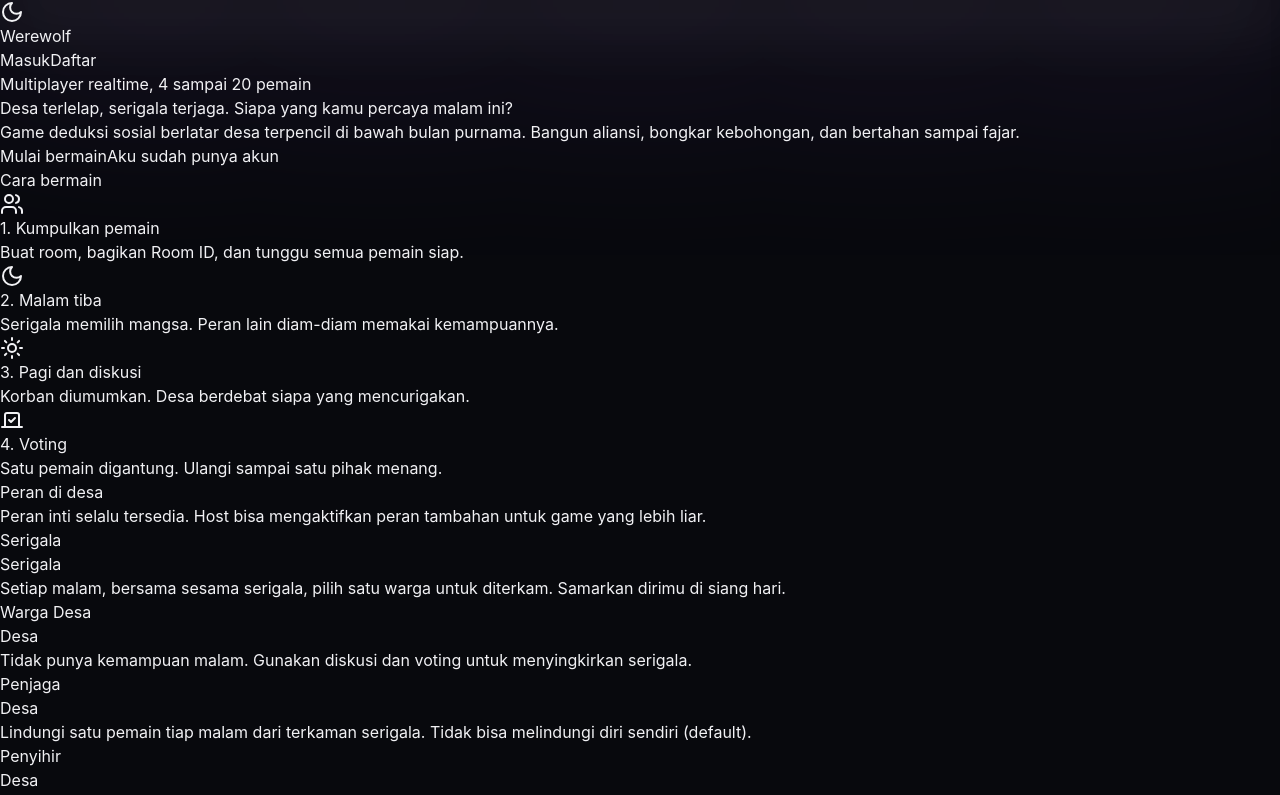
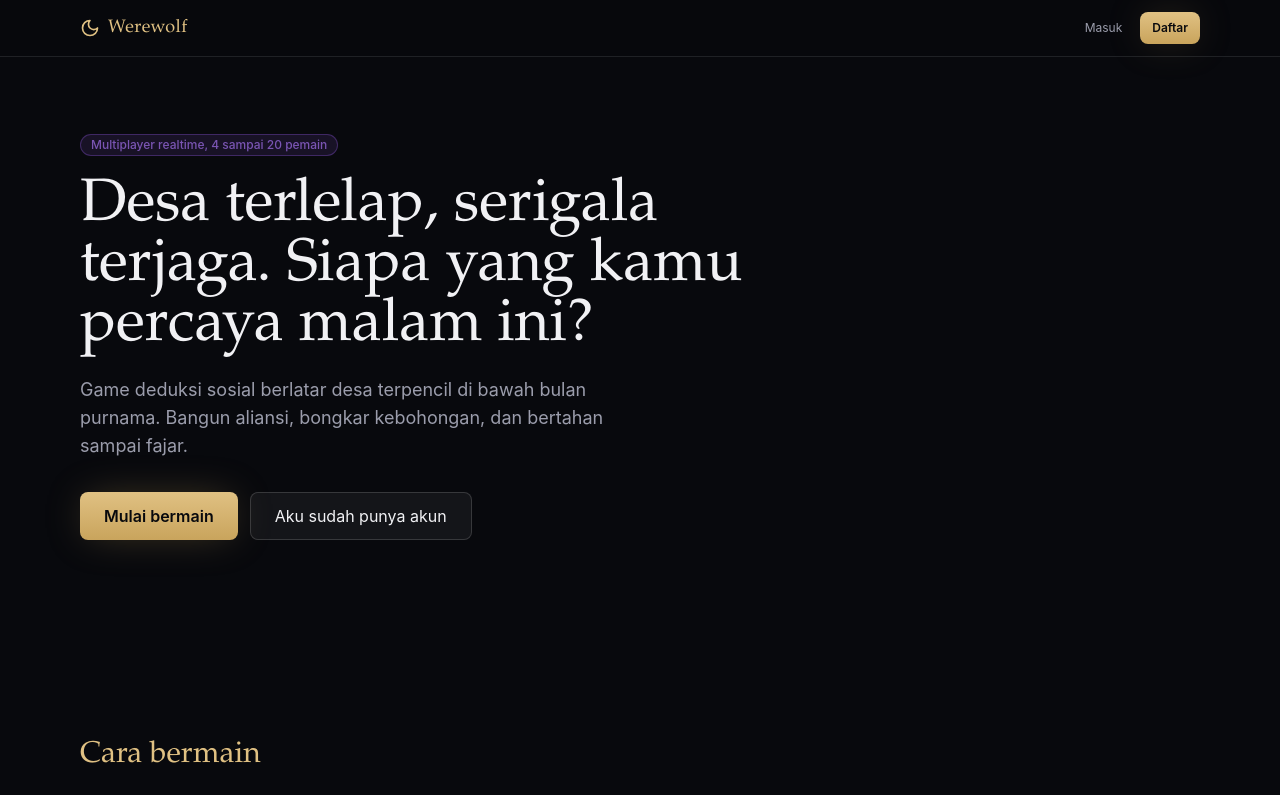
Before and after one commit to dapss-git/Ww, a Next.js app: page / in a window 1280 px wide. Shown: the top 795 px of the page. Built offline with nearby package versions, Linux system fonts and the light colour scheme; no server answers; the database is empty.

Commit message:
Upload/Edit tailwind.config.ts via Bot

```diff
--- /dev/null
+++ b/tailwind.config.ts
@@ -0,0 +1,39 @@
+import type { Config } from 'tailwindcss';
+
+const config: Config = {
+  content: ['./app/**/*.{ts,tsx}', './components/**/*.{ts,tsx}'],
+  theme: {
+    extend: {
+      colors: {
+        night: '#08090D',
+        surface: '#11131A',
+        raised: '#181B25',
+        purple: { DEFAULT: '#5B3A8E', soft: '#7a55b3' },
+        crimson: { DEFAULT: '#A83246', soft: '#c9485d' },
+        gold: { DEFAULT: '#C9A45C', soft: '#e0c183' },
+        ink: '#F1F1F4',
+        mute: '#9b9dac',
+      },
+      fontFamily: {
+        display: ['Cinzel', '"Trajan Pro"', '"Palatino Linotype"', 'Georgia', 'serif'],
+        sans: ['Inter', 'system-ui', '-apple-system', '"Segoe UI"', 'Roboto', 'sans-serif'],
+      },
+      boxShadow: {
+        glow: '0 0 40px -8px rgba(201,164,92,0.35)',
+        moon: '0 0 80px 10px rgba(241,241,244,0.18)',
+        crimson: '0 0 30px -6px rgba(168,50,70,0.5)',
+      },
+      keyframes: {
+        drift: { '0%': { transform: 'translateX(-6%)' }, '100%': { transform: 'translateX(6%)' } },
+        pulseSoft: { '0%,100%': { opacity: '0.7' }, '50%': { opacity: '1' } },
+      },
+      animation: {
+        drift: 'drift 28s ease-in-out infinite alternate',
+        pulseSoft: 'pulseSoft 4s ease-in-out infinite',
+      },
+    },
+  },
+  plugins: [],
+};
+
+export default config;
```
